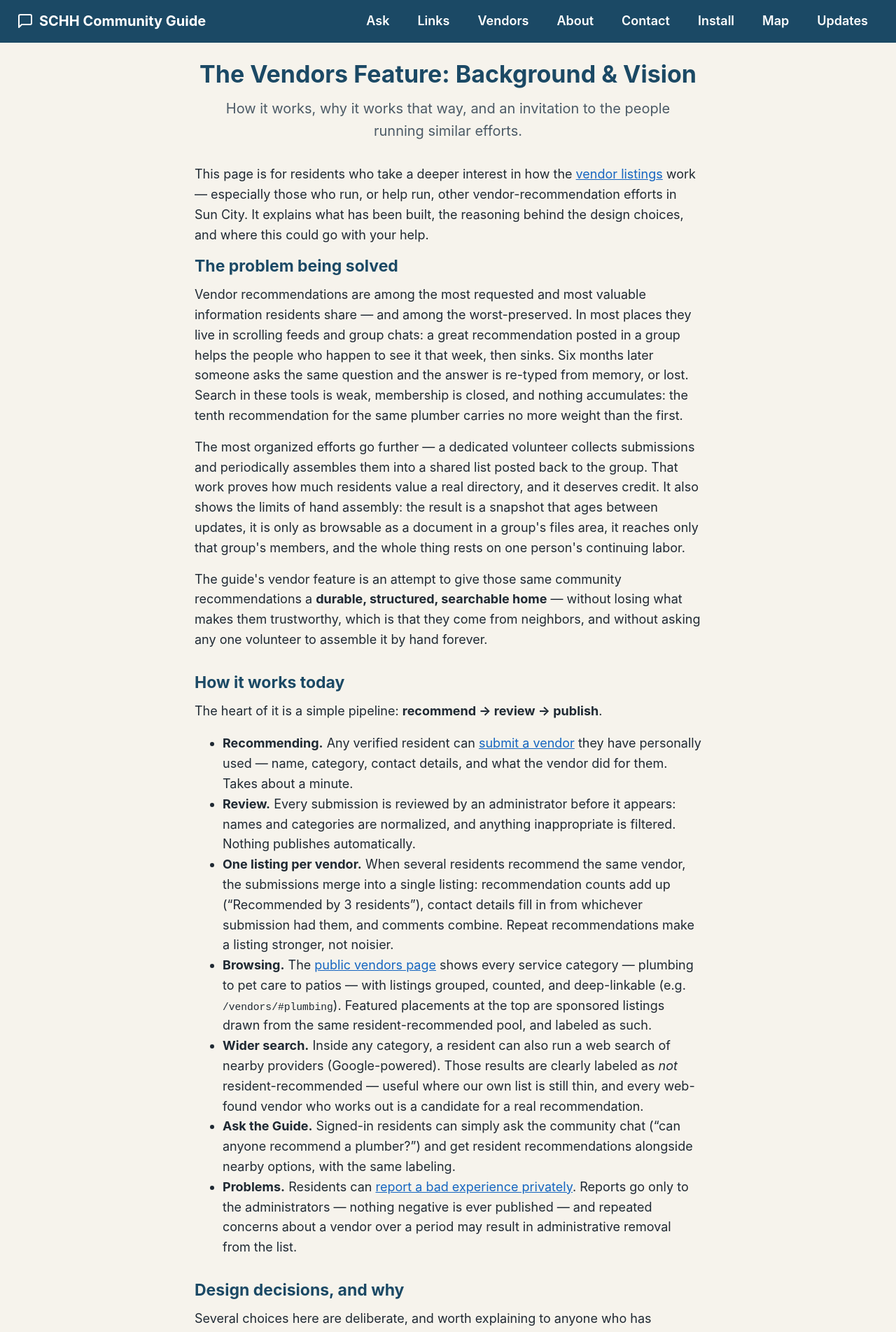
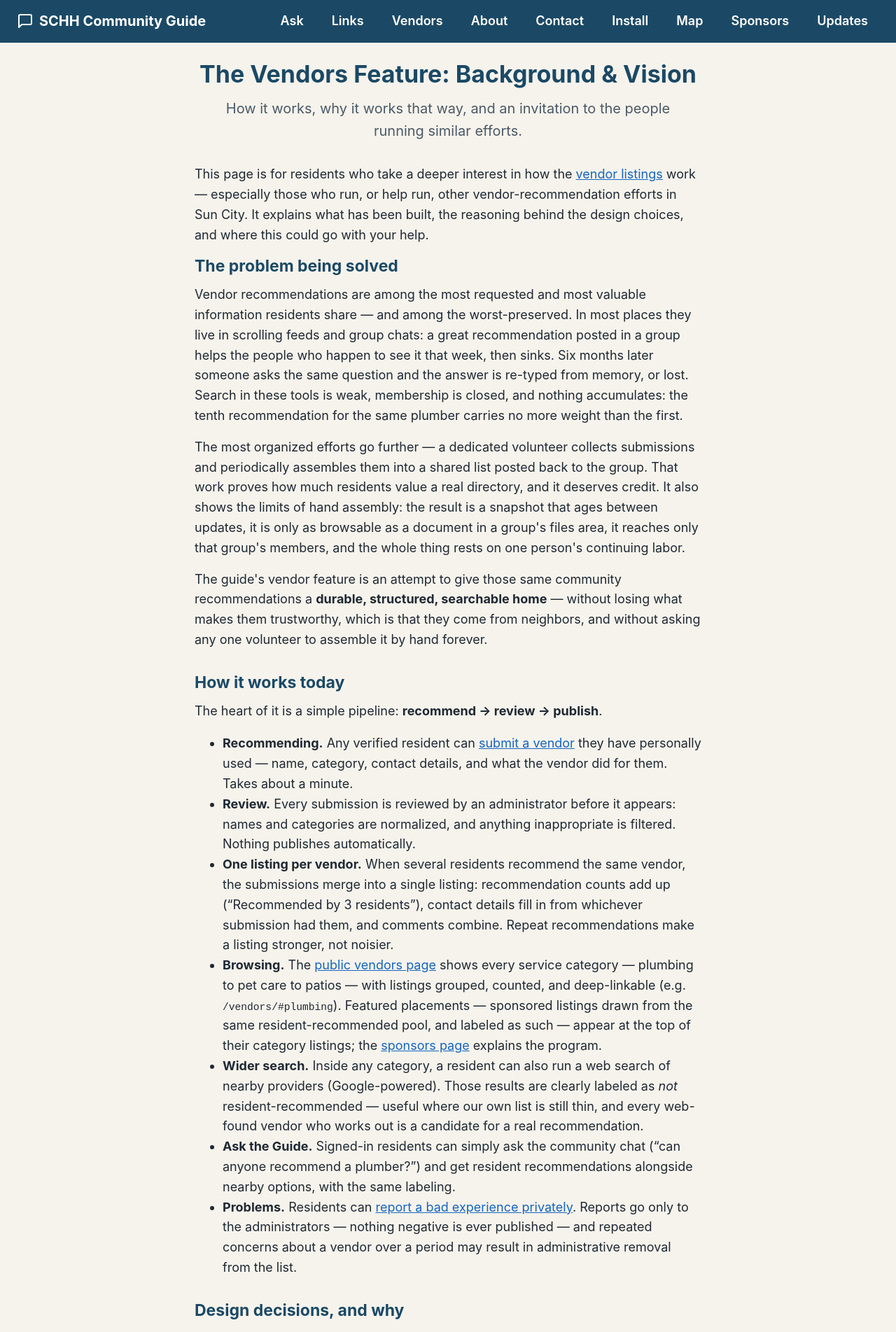
Before and after one commit to rsnyder/schh-info, a Jekyll site: the page built from vendors/about/index.html, in a window 1280 px wide. Shown: the top 1903 px of the page at 70% size. Built offline with Jekyll 4.4.1, drawn with Linux system fonts in a browser that asks for light colours.

Commit message:
Sponsors page; featured strip retired from the vendors page
New /sponsors/ (More menu, heart icon): program explanation with the
>$100/mo cost basis and revenue framing, live business-sponsor roster
from /api/vendors featured flags, Friends of the Guide section, the
PayPal support link, $200/yr business pricing with the 2-per-category
cap, the charter window (first 10 or 2026-12-31), and the fine print
(not tax-deductible, no influence, guide stays free). The vendors page
loses its featured strip — featured vendors keep top-of-category
placement + badge, and the roster now lives on /sponsors/. About and
vision pages updated to match; .hint/.button-primary added to app.css.

Co-Authored-By: Claude Fable 5 <noreply@anthropic.com>

```diff
--- a/_config.yml
+++ b/_config.yml
@@ -65,6 +65,10 @@ nav:
       short: "Map"
       url: "/map/"
       icon: "map-marker"
+    - text: "Sponsors"
+      short: "Sponsors"
+      url: "/sponsors/"
+      icon: "heart"
     # Lives on chat.schh.info, outside the PWA scope, so it is marked
     # external — the templates open those in a browser tab rather than
     # replacing the installed app's window, which has no back button.
--- a/_data/about.yml
+++ b/_data/about.yml
@@ -61,7 +61,7 @@ sections:
 
       **Browse by category.** Listings are grouped by service — plumbing, flooring, house cleaning, patios and lanais, and many more. Tap a category to see its vendors, each with contact details, tap-to-call phone numbers, and how many residents have recommended them.
 
-      **Resident-recommended.** Every listing starts as a resident recommendation and is reviewed before it appears. Used someone great? [Recommend them](https://chat.schh.info/recommend-vendor.html) — it takes about a minute, and your name is never published (listings show only a recommendation count). Featured providers at the top of the page are sponsored placements drawn from the same resident-recommended list.
+      **Resident-recommended.** Every listing starts as a resident recommendation and is reviewed before it appears. Used someone great? [Recommend them](https://chat.schh.info/recommend-vendor.html) — it takes about a minute, and your name is never published (listings show only a recommendation count). Featured providers — sponsored placements drawn from the same resident-recommended list — appear at the top of their category listings; the [Sponsors page](/sponsors/) explains the program.
 
       **Search the wider area.** Inside any category you can also search nearby providers on the web (powered by Google). Those results are clearly labeled — they are *not* resident-recommended, but they help when our own list is still thin.
 
--- a/css/app.css
+++ b/css/app.css
@@ -360,6 +360,13 @@ img, svg { max-width: 100%; }
 .cat-card .cat-name { font-weight: 700; }
 .cat-card .cat-count { color: var(--color-muted); font-size: .88em; }
 .cat-back-line { margin-bottom: var(--space-3); }
+.hint { color: var(--color-muted); font-size: .9em; }
+.button-primary {
+  display: inline-block; padding: .7rem 1.4rem; font-weight: 600;
+  background: var(--color-primary); color: #fff !important;
+  border-radius: var(--radius); text-decoration: none;
+}
+.button-primary:hover, .button-primary:focus-visible { opacity: .92; }
 .section-block[id] { scroll-margin-top: var(--space-4); }  /* deep-linked anchors */
 .nearby-offer {
   border-top: 1px dashed var(--color-line);
--- a/vendors/about/index.html
+++ b/vendors/about/index.html
@@ -67,8 +67,11 @@ description: "How the Community Guide's vendor feature works, the decisions behi
                 vendors page</a> shows every service category — plumbing to
                 pet care to patios — with listings grouped, counted, and
                 deep-linkable (e.g. <code>/vendors/#plumbing</code>). Featured
-                placements at the top are sponsored listings drawn from the
-                same resident-recommended pool, and labeled as such.</li>
+                placements — sponsored listings drawn from the same
+                resident-recommended pool, and labeled as such — appear at
+                the top of their category listings; the
+                <a href="/sponsors/">sponsors page</a> explains the
+                program.</li>
             <li><strong>Wider search.</strong> Inside any category, a resident
                 can also run a web search of nearby providers (Google-powered).
                 Those results are clearly labeled as <em>not</em>
```
Also changed, not shown: sponsors/index.html (added, +130 -0 lines), vendors/index.html (+3 -17 lines).
